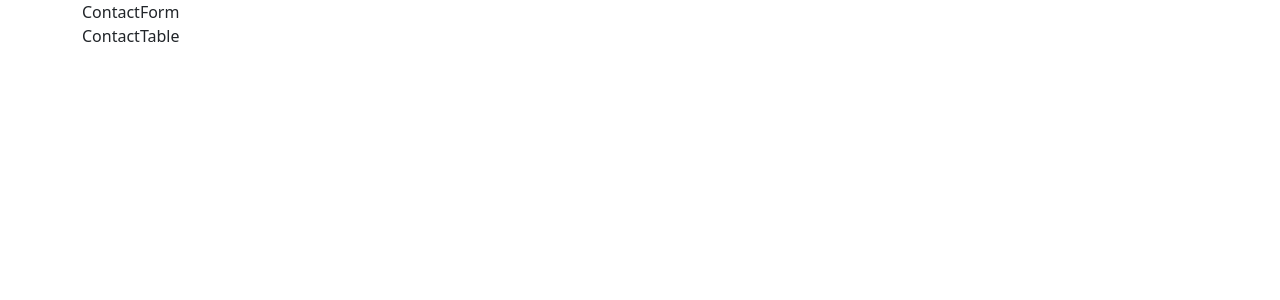
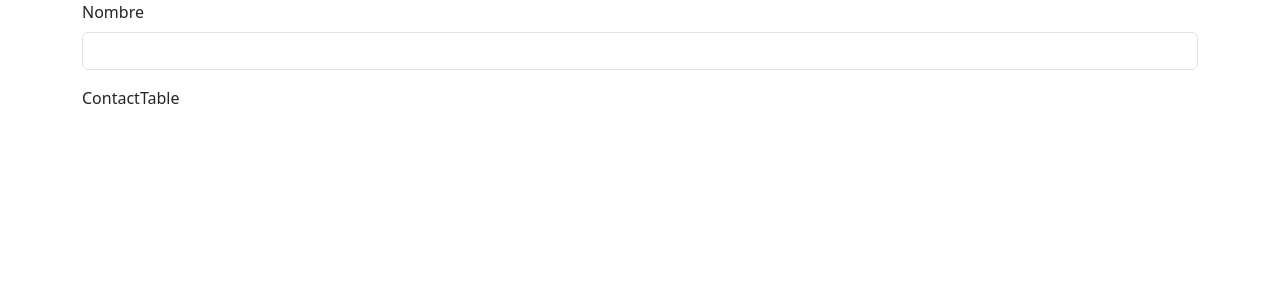
Before and after one commit to EstebanKiito/Skibidi-React, a React (Vite) app: page / in a window 1280 px wide. Shown: the top 300 px of the page. Built offline with nearby package versions, Linux system fonts and the light colour scheme.

Commit message:
Empezando Form y implementacion basica de React Hook Form en el campo de nombre

```diff
--- a/src/Cms/ContactForm.tsx
+++ b/src/Cms/ContactForm.tsx
@@ -1,7 +1,25 @@
+import { useForm } from "react-hook-form";
+
 type Props = {};
 
 function ContactForm({}: Props) {
-  return <div>ContactForm</div>;
+  // Añadimos React Hook Form
+  const methods = useForm();
+  return (
+    <form onSubmit={methods.handleSubmit((data) => console.log(data))}>
+      <div className="mb-3">
+        <label htmlFor="name" className="form-label">
+          Nombre
+        </label>
+        <input
+          {...methods.register("name")} // Registramos el campo "name"
+          type="name"
+          className="form-control"
+          id="name"
+        />
+      </div>
+    </form>
+  );
 }
 
 export default ContactForm;
```
